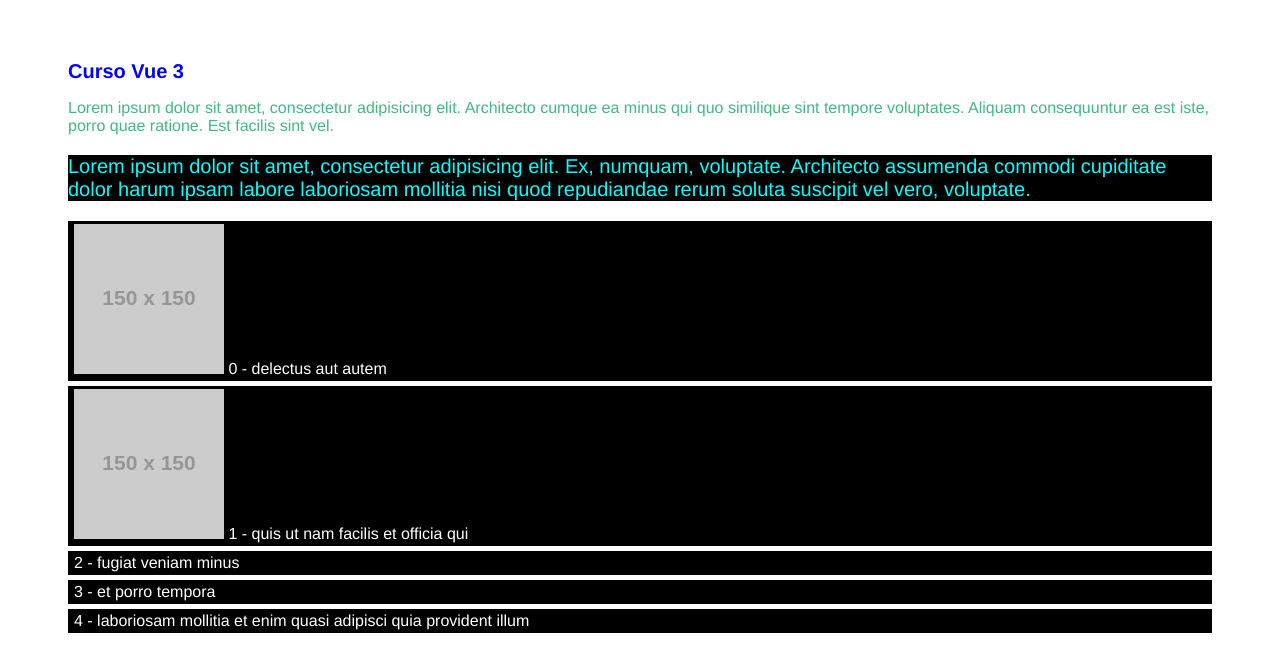
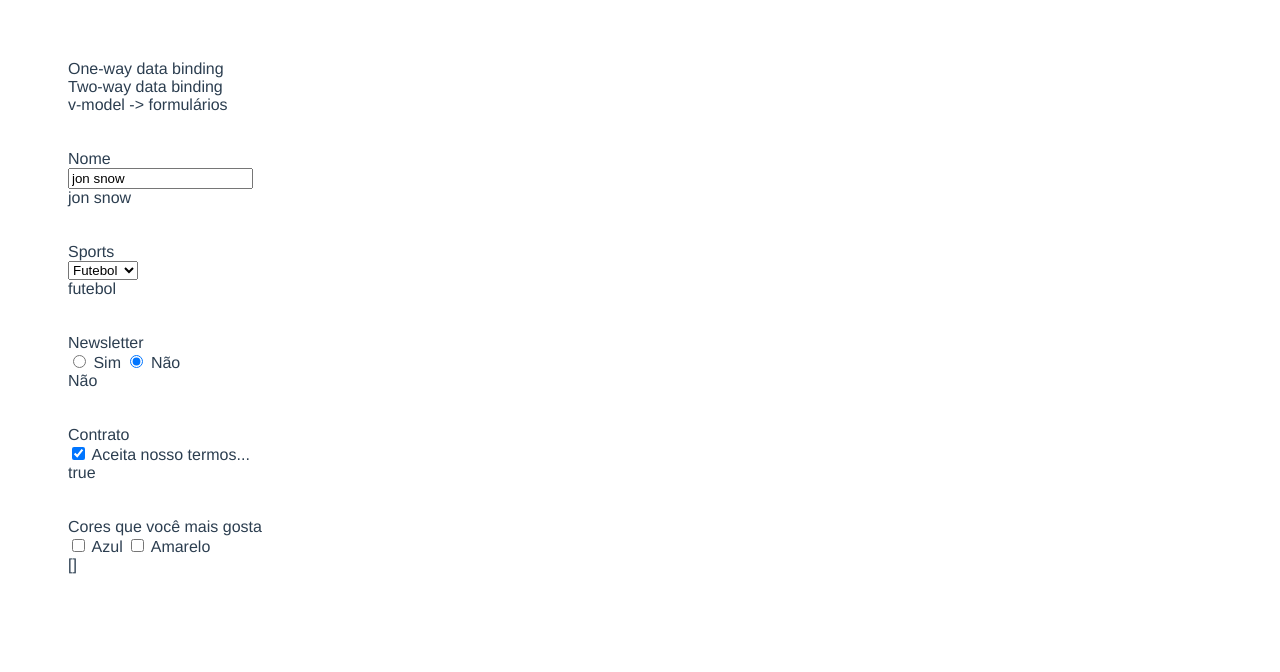
Before and after one commit to rg3915/vuejs3-intro-course, a Vue app in the folder app/: page / in a window 1280 px wide. Shown: the top 672 px of the page. Built offline with nearby package versions, Linux system fonts and the light colour scheme.

Commit message:
Diretiva v-model

```diff
--- a/app/src/App.vue
+++ b/app/src/App.vue
@@ -1,31 +1,82 @@
 <template>
     <div>
-
-        <h1 :class="{ 'title': true, 'title-home': isHome }">
-            Curso Vue 3
-        </h1>
-
-        <p :class="pClass">
-            Lorem ipsum dolor sit amet, consectetur adipisicing elit. Architecto cumque ea minus qui quo similique sint tempore voluptates. Aliquam consequuntur ea est iste, porro quae ratione. Est facilis sint vel.
-        </p>
-
-        <p :style="styleClass">
-            Lorem ipsum dolor sit amet, consectetur adipisicing elit. Ex, numquam, voluptate. Architecto assumenda commodi cupiditate dolor harum ipsam labore laboriosam mollitia nisi quod repudiandae rerum soluta suscipit vel vero, voluptate.
-        </p>
-
-        <div
-            v-for="(obj, index) in todos"
-            :key="obj.id"
-            class="todos-item"
-        >
-            <img
-                v-if="obj.imgSrc"
-                :src="obj.imgSrc"
-            >
-            {{ index }} - {{ obj.title }}
+        <div>
+            One-way data binding <br>
+            Two-way data binding <br>
+            v-model -> formulários
         </div>
 
+        <br><br>
 
+        <div>
+            <label>Nome</label> <br>
+            <input
+                v-model="name"
+                type="text"
+            > <br>
+            {{ name }}
+        </div>
+
+        <br><br>
+
+        <div>
+            <label>Sports</label> <br>
+            <select v-model="sports">
+                <option value="">Escolha</option>
+                <option value="futebol">Futebol</option>
+                <option value="skate">Skate</option>
+                <option value="Tenis">Tenis</option>
+            </select> <br>
+            {{ sports }}
+        </div>
+
+        <br><br>
+
+        <div>
+            <label>Newsletter</label> <br>
+            <input
+                v-model="newsletter"
+                type="radio"
+                value="Sim"
+            > Sim
+
+            <input
+                v-model="newsletter"
+                type="radio"
+                value="Não"
+            > Não <br>
+            {{ newsletter }}
+        </div>
+
+        <br><br>
+
+        <div>
+            <label>Contrato</label> <br>
+            <input
+                v-model="contract"
+                type="checkbox"
+            > Aceita nosso termos... <br>
+
+              {{ contract }}
+        </div>
+
+        <br><br>
+
+        <div>
+            <label>Cores que você mais gosta</label> <br>
+            <input
+                v-model="colors"
+                type="checkbox"
+                value="Azul"
+            > Azul
+
+            <input
+                v-model="colors"
+                type="checkbox"
+                value="Amarelo"
+            > Amarelo <br>
+              {{ colors }}
+        </div>
     </div>
 </template>
 
@@ -34,70 +85,17 @@ export default {
     name: 'App',
     data() {
         return {
-            isHome: false,
-            classVar: 'title',
-            styleClass: { color: 'aqua', backgroundColor: 'black', 'font-size': '20px' },
-            pClass: ['text', 'text-home'],
-            todos: [
-                {
-                    "userId": 1,
-                    "id": 1,
-                    "title": "delectus aut autem",
-                    "completed": false,
-                    "imgSrc": 'https://via.placeholder.com/150',
-                },
-                {
-                    "userId": 1,
-                    "id": 2,
-                    "title": "quis ut nam facilis et officia qui",
-                    "completed": false,
-                    "imgSrc": 'https://via.placeholder.com/150',
-                },
-                {
-                    "userId": 1,
-                    "id": 3,
-                    "title": "fugiat veniam minus",
-                    "completed": false
-                },
-                {
-                    "userId": 1,
-                    "id": 4,
-                    "title": "et porro tempora",
-                    "completed": true
-                },
-                {
-                    "userId": 1,
-                    "id": 5,
-                    "title": "laboriosam mollitia et enim quasi adipisci quia provident illum",
-                    "completed": false
-                }
-            ]
+            name: 'jon snow',
+            sports: 'futebol',
+            newsletter: 'Não',
+            contract: true,
+            colors: [],
         }
     }
 }
 </script>
 
 <style>
-.title {
-    font-size: 20px;
-    color: blue;
-}
-.title-home {
-    font-size: 40px;
-    color: green;
-}
-.text {
-    color: yellow;
-}
-.text-home {
-    color: #42b983;
-}
-.todos-item {
-    background: #000;
-    margin: 0 0 5px 0;
-    padding: 3px 6px;
-    color: #fff
-}
 #app {
     font-family: Avenir, Helvetica, Arial, sans-serif;
     -webkit-font-smoothing: antialiased;
```
Also changed, not shown: 1 other file (tests, documents, lock files or other folders).
